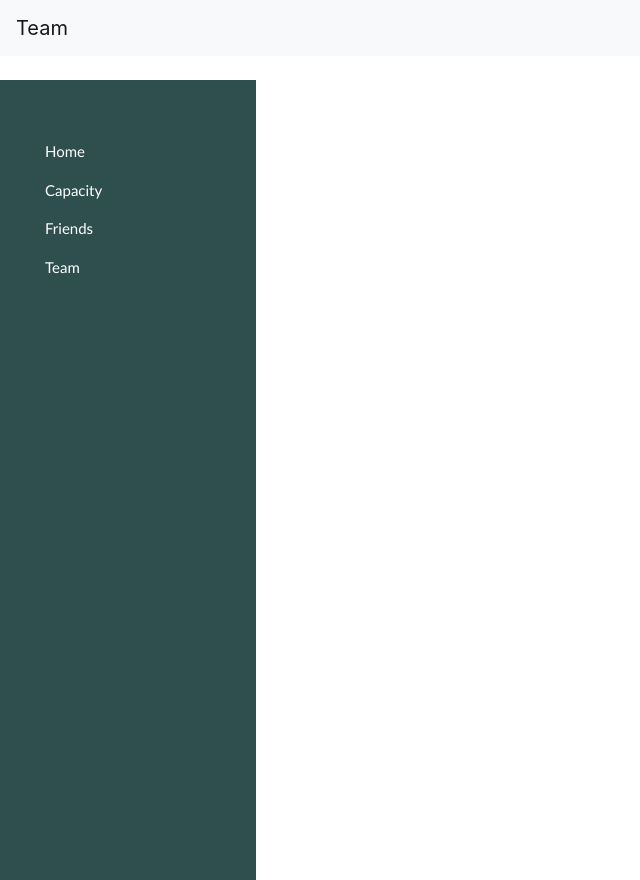
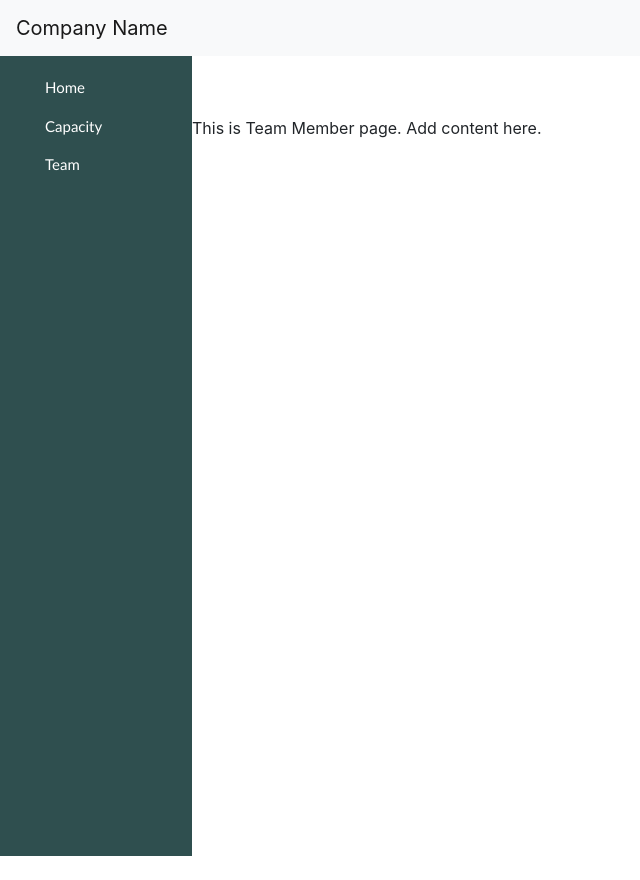
Before and after one commit to Prathyusha1993/capacity-of-team, a React (Create React App) app: page /Teams in a window 1280 px wide. Shown: the whole page, without its empty margins (0-640 px from the left). After the commit the page ends 856 px from the top, so only its background shows below. Built offline with nearby package versions, Linux system fonts and the light colour scheme.

Commit message:
added path to particular component

```diff
--- a/src/App.css
+++ b/src/App.css
@@ -64,14 +64,13 @@ html, body {
 }
 
 
-
 .sidenav {
   float: left;
-  width: 20%;
+  width: 15%;
   height: 100vh;
   background-color: darkslategray;
   overflow-x: hidden;
-  padding-top: 60px;
+  padding-top: 20px;
   font-family: 'Trebuchet MS', 'Lucida Sans Unicode', 'Lucida Grande', 'Lucida Sans', 'Arial', 'sans-serif';
 }
 
--- a/src/App.js
+++ b/src/App.js
@@ -11,7 +11,6 @@ class App extends Component {
 		return (
 			<div className="App">
 				<Header />
-				<br />
 				<SideNavBar />
 				{/* <TeamCapacity /> */}
 			</div>
--- a/src/components/Header.jsx
+++ b/src/components/Header.jsx
@@ -7,7 +7,7 @@ class Header extends Component {
 		return (
 			<div>
 				<Navbar expand="lg" variant="light" bg="light">
-					<Navbar.Brand href="#" >Team</Navbar.Brand>
+					<Navbar.Brand href="#" >Company Name</Navbar.Brand>
 				</Navbar>
 			</div>
 		);
--- /dev/null
+++ b/src/components/Home.jsx
@@ -0,0 +1,11 @@
+import React from 'react'
+
+const Home = () => {
+    return(
+        <div>
+            This is home page
+        </div>
+    )
+}
+
+export default Home;
--- /dev/null
+++ b/src/components/Teams.jsx
@@ -0,0 +1,11 @@
+import React from 'react'
+
+const Teams = () => {
+    return(
+        <div>
+            This is Team Member page. Add content here.
+        </div>
+    )
+}
+
+export default Teams;
--- a/src/components/sidebar/SideNavBar.jsx
+++ b/src/components/sidebar/SideNavBar.jsx
@@ -2,6 +2,8 @@ import React, { Component } from "react";
 //import Switch from "react-bootstrap/esm/Switch";
 import "../../App.css";
 import TeamCapacity from "../TeamCapacity";
+import Home from '../Home';
+import Teams from '../Teams'
 import { Route, BrowserRouter as Router, Switch, Link } from "react-router-dom";
 
 class SideNavBar extends Component {
@@ -20,17 +22,20 @@ class SideNavBar extends Component {
 					<Link to="/TeamCapacity">
 						<p>Capacity</p>
 					</Link>
-					<Link to="/home">
-						<p>Friends</p>
-					</Link>
-					<Link to="/home">
+					<Link to="/team">
 						<p>Team</p>
 					</Link>
 				</div>
 				<div className="contents">
 					<Switch>
+					<Route exact path="/Home">
+							<Home />
+						</Route>
 						<Route exact path="/TeamCapacity">
 							<TeamCapacity />
+						</Route>
+						<Route exact path="/Teams">
+							<Teams />
 						</Route>
 					</Switch>
 				</div>
@@ -40,25 +45,3 @@ class SideNavBar extends Component {
 }
 
 export default SideNavBar;
-
-{
-	/*<div className="Sidebar">
-				 <ul className="SidebarList">
-					{SideBarData.map((val, key) => {
-						return (
-							<li
-								key={key}
-								className="row"
-								id = {window.location.pathname === val.link ? 'active' : ''}
-								onClick={() => {
-									window.location.pathname = val.link;
-								}}
-							>
-								<div id="icon">{val.icon}</div>{" "}
-								<div id="title">{val.title}</div>
-							</li>
-						);
-					})}
-				</ul>
-			</div>*/
-}
```
